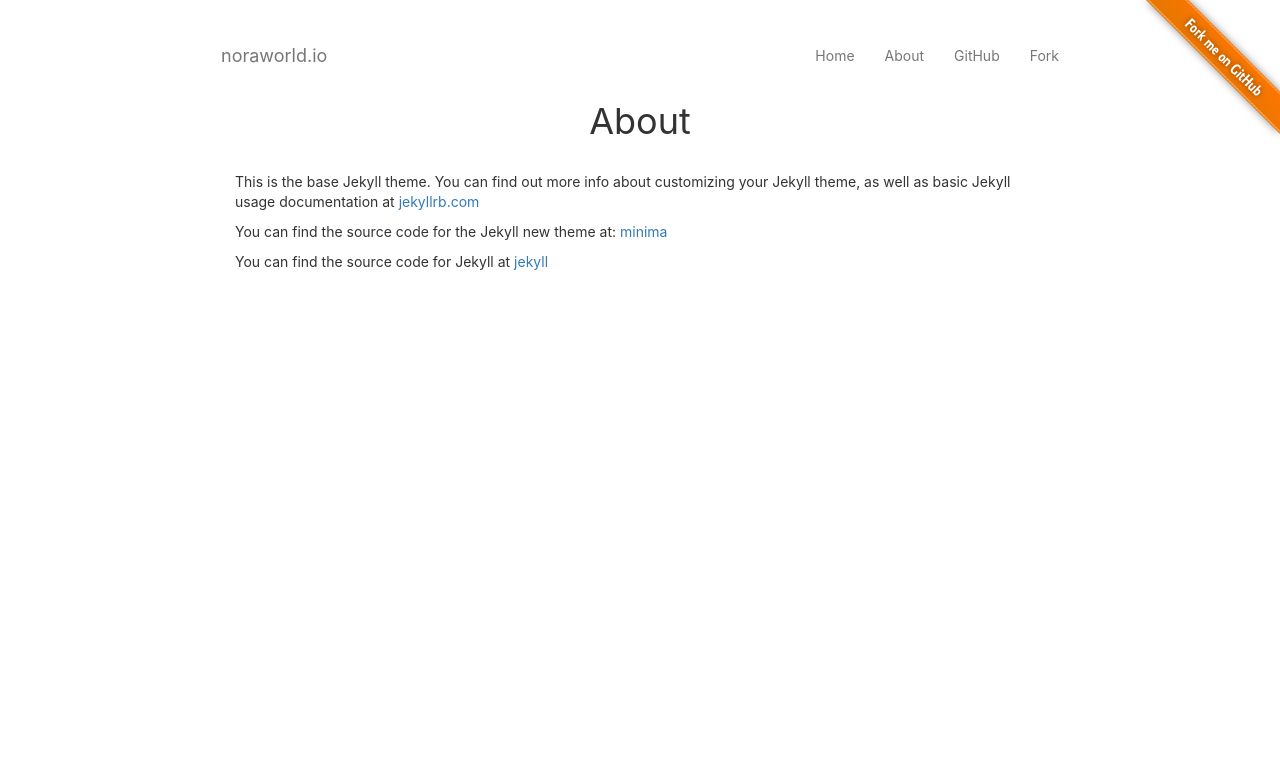
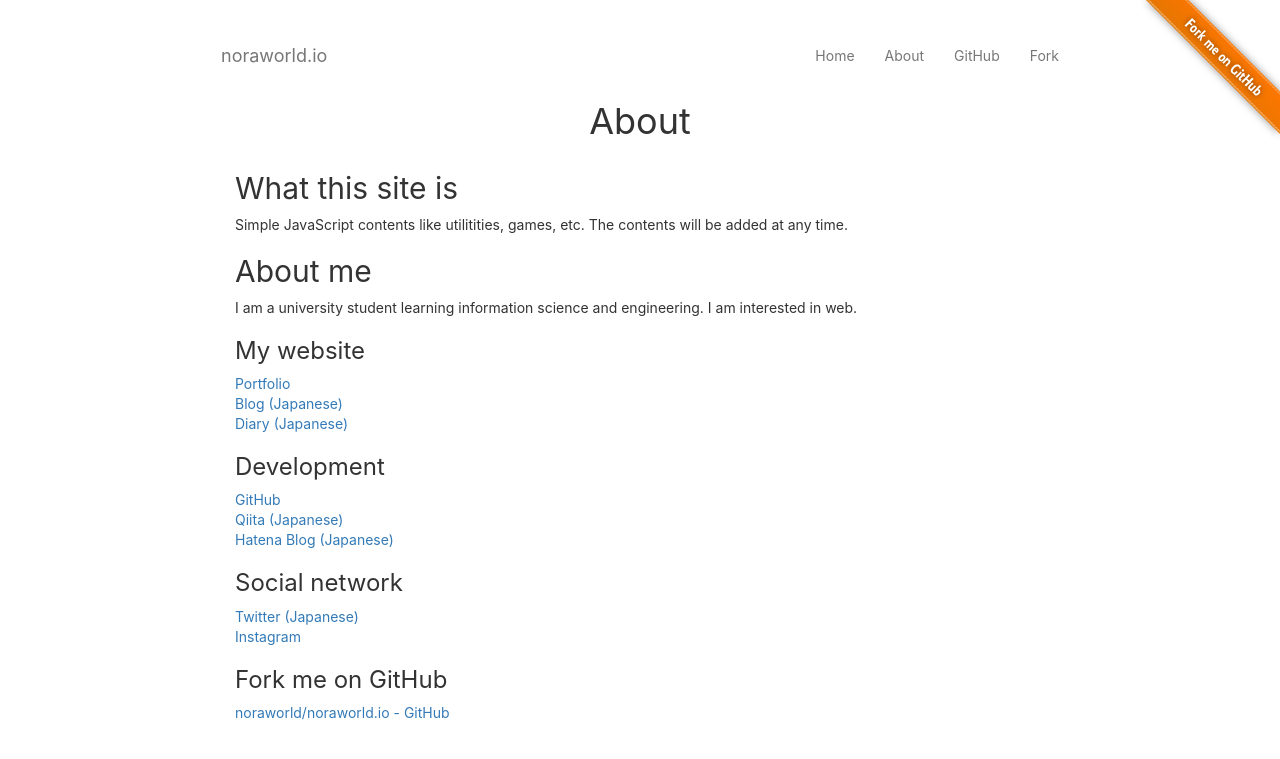
Before and after one commit to noraworld/utils, a Jekyll site: the page built from about.md, in a window 1280 px wide. Shown: the top 759 px of the page. Built offline with Jekyll 4.4.1, drawn with Linux system fonts in a browser that asks for light colours.

Commit message:
:sparkles: Create about page

```diff
--- a/about.md
+++ b/about.md
@@ -4,10 +4,33 @@ title: About
 permalink: about
 ---
 
-This is the base Jekyll theme. You can find out more info about customizing your Jekyll theme, as well as basic Jekyll usage documentation at [jekyllrb.com](http://jekyllrb.com/)
+## What this site is
+Simple JavaScript contents like utilitities, games, etc. The contents will be added at any time.
 
-You can find the source code for the Jekyll new theme at:
-[minima](https://github.com/jekyll/minima)
+## About me
+I am a university student learning information science and engineering. I am interested in web.
 
-You can find the source code for Jekyll at
-[jekyll](https://github.com/jekyll/jekyll)
+### My website
+<ul>
+  <li><a href="https://noraworld.jp">Portfolio</a></li>
+  <li><a href="https://noraworld.blog">Blog (Japanese)</a></li>
+  <li><a href="https://diary.noraworld.jp">Diary (Japanese)</a></li>
+</ul>
+
+### Development
+<ul>
+  <li><a href="https://github.com/noraworld" target="_blank">GitHub</a></li>
+  <li><a href="http://qiita.com/noraworld" target="_blank">Qiita (Japanese)</a></li>
+  <li><a href="http://noraworld.hatenablog.com" target="_blank">Hatena Blog (Japanese)</a></li>
+</ul>
+
+### Social network
+<ul>
+  <li><a href="https://twitter.com/noraworld_jp" target="_blank">Twitter (Japanese)</a></li>
+  <li><a href="https://www.instagram.com/noraworld_jp" target="_blank">Instagram</a></li>
+</ul>
+
+### Fork me on GitHub
+<ul>
+  <li><a href="https://github.com/noraworld/noraworld.io">noraworld/noraworld.io - GitHub</a></li>
+</ul>
```
